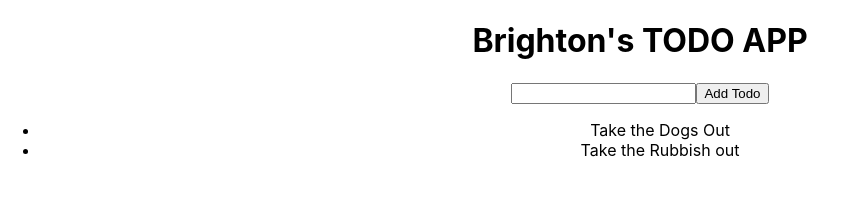
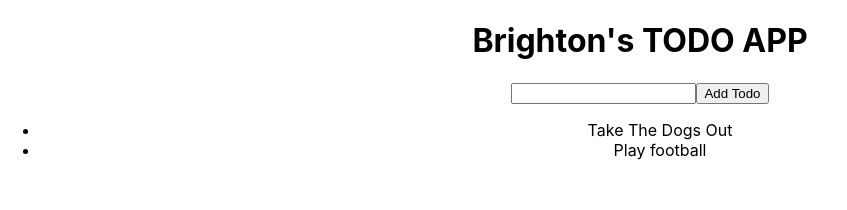
Before and after one commit to abungubrighton/revise-react-todo, a React (Create React App) app: page / in a window 1280 px wide. Shown: the top 210 px of the page, without its empty margins (0-847 px from the left). Built offline with nearby package versions, Linux system fonts and the light colour scheme.

Commit message:
chore: todos , input states and add functionality

```diff
--- a/src/App.js
+++ b/src/App.js
@@ -1,18 +1,33 @@
 import './App.css';
+import {useState} from 'react';
+function App() {
+  const [todos, setTodos] = useState(["Take The Dogs Out","Play football"]);
+  const [input, setInput] = useState("");
+  const addTodo=(event) => {
+    event.preventDefault();
+    console.log("addTodo");
+    setTodos([...todos,input]);
+    // clear input
+    setInput("");
+  }
 
-function App() {
   return (
     <div className="App">
       <h1>Brighton's TODO APP</h1>
-      <input type="text" />
-      <button>Add Todo</button>
+      <form>
+        <input type="text" value={input} onChange={event=>setInput(event.target.value)} />
+        <button onClick={addTodo}>Add Todo</button>
+      </form>
 
       <ul>
-        <li>Take the Dogs Out</li>
-        <li>Take the Rubbish out</li>
+        {todos.map((todo)=>(
+          <li key={todo}>{todo}</li>
+
+        ))}
+
       </ul>
     </div>
   );
-}
+};
 
 export default App;
```
